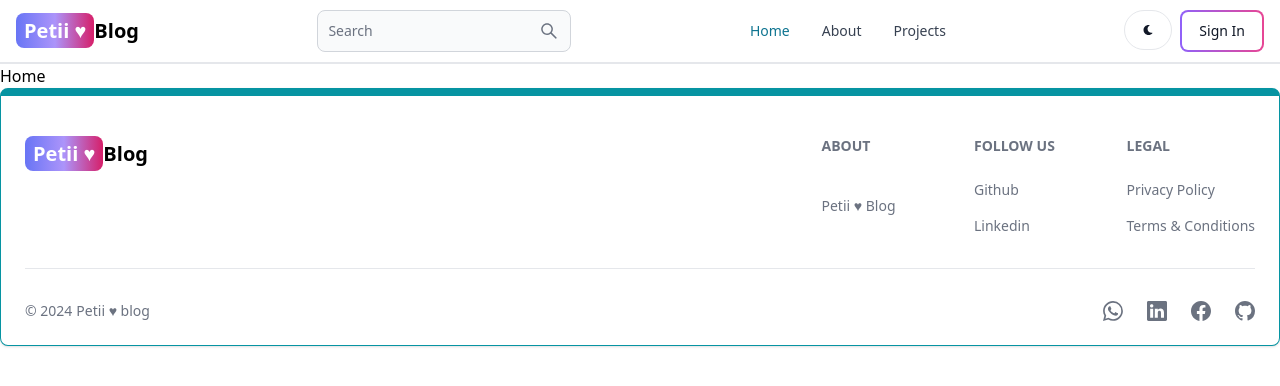
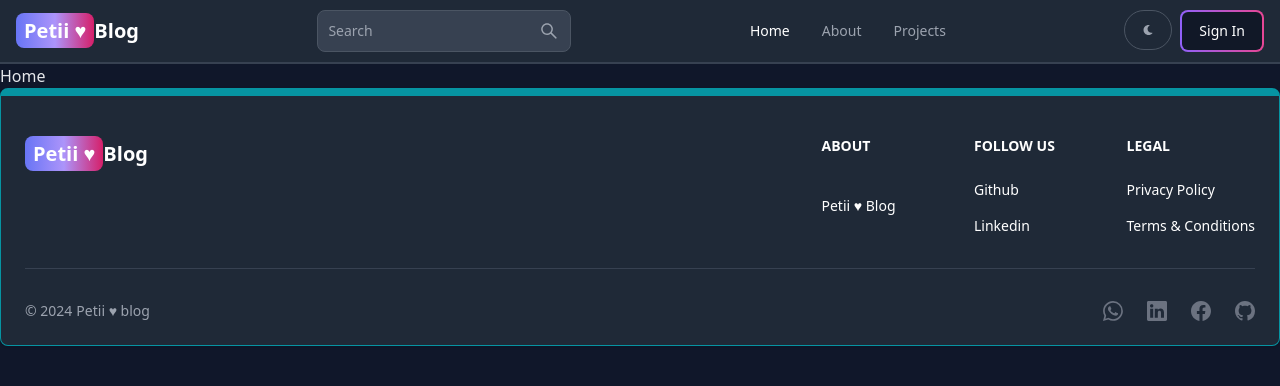
Before and after one commit to mohammaduamhar/MERN-Blog-Page, a React (Vite) app in the folder client/: page / in a window 1280 px wide. Shown: the top 386 px of the page. Built offline with nearby package versions, Linux system fonts and the light colour scheme; no server answers.

Commit message:
and dark and light mood

```diff
--- a/client/src/components/Header.jsx
+++ b/client/src/components/Header.jsx
@@ -2,13 +2,17 @@
 import { Navbar, TextInput,Button, Dropdown, Avatar } from "flowbite-react";
 import { Link, useLocation } from "react-router-dom";
 import {AiOutlineSearch} from 'react-icons/ai'
-import {FaMoon} from 'react-icons/fa';
-import {useSelector} from 'react-redux';
+import {FaMoon , FaSun} from 'react-icons/fa';
+import {useSelector,useDispatch} from 'react-redux';
+import {toggleTheme} from '../redux/theme/themeSlice';
 
 
 export default function Header() {
     const path = useLocation().pathname;
+    const dispatch = useDispatch();
     const {currentUser} = useSelector(state => state.user)
+    const theme = useSelector(state => state.theme.theme);
+
   return (
     <Navbar className="border-b-2">
       <Link to="/" className="self-center whitespace-nowrap text-sm  sm:text-xl font-semibold dark:text-white">
@@ -29,8 +33,8 @@
       </Button>
 
       <div className="flex gap-2 md:order-2">
-        <Button className="w-12 h-10 hidden sm:inline" color="gray" pill>
-           <FaMoon />
+        <Button className="w-12 h-10 hidden sm:inline" color="gray" pill onClick={() => dispatch(toggleTheme())}>
+        {theme === 'light' ?  <FaSun /> : <FaMoon /> }
         </Button>
         {currentUser ? (
           <Dropdown arrowIcon={false}
--- /dev/null
+++ b/client/src/components/Theme_Provider.jsx
@@ -0,0 +1,12 @@
+import { useSelector } from 'react-redux';
+
+export default function Theme_Provider({ children }) {
+  const { theme } = useSelector((state) => state.theme);
+  return (
+    <div className={theme}>
+      <div className='bg-white text-gray-700 dark:text-gray-200 dark:bg-[rgb(16,23,42)] min-h-screen'>
+        {children}
+      </div>
+    </div>
+  );
+}
--- a/client/src/main.jsx
+++ b/client/src/main.jsx
@@ -1,15 +1,18 @@
-import React from 'react'
-import ReactDOM from 'react-dom/client'
-import App from './App.jsx'
-import './index.css'
-import {store , persistor} from './redux/store.js';
-import { Provider } from 'react-redux';
-import { PersistGate } from 'redux-persist/integration/react';
+import React from "react";
+import ReactDOM from "react-dom/client";
+import App from "./App.jsx";
+import "./index.css";
+import { store, persistor } from "./redux/store.js";
+import { Provider } from "react-redux";
+import { PersistGate } from "redux-persist/integration/react";
+import Theme_Provider from "./components/Theme_Provider.jsx";
 
-ReactDOM.createRoot(document.getElementById('root')).render(
+ReactDOM.createRoot(document.getElementById("root")).render(
   <PersistGate persistor={persistor}>
-  <Provider store={store}>
-    <App />
-  </Provider>
+    <Provider store={store}>
+      <Theme_Provider>
+        <App />
+      </Theme_Provider>
+    </Provider>
   </PersistGate>
-)
+);
--- a/client/src/redux/store.js
+++ b/client/src/redux/store.js
@@ -1,11 +1,13 @@
 import { combineReducers, configureStore } from "@reduxjs/toolkit";
 import userReducer from "./user/userSlice.js";
 import { persistReducer } from "redux-persist";
+import themeReducer from "./theme/themeSlice.js";
 import storage from "redux-persist/lib/storage";
 import { persistStore } from "redux-persist";
 
 const rootReducer = combineReducers({
   user: userReducer,
+  theme: themeReducer,
 });
 
 const persistConfig = {
--- /dev/null
+++ b/client/src/redux/theme/themeSlice.js
@@ -0,0 +1,19 @@
+import {createSlice} from '@reduxjs/toolkit';
+
+const initialState = {
+    theme: 'dark',
+};
+
+const themeSlice = createSlice({
+    name: 'theme',
+    initialState,
+    reducers: {
+        toggleTheme: (state) => {
+            state.theme = state.theme === 'dark' ? 'light' : 'dark';
+        },
+        }
+});
+
+export const {toggleTheme} = themeSlice.actions;
+
+export default themeSlice.reducer;
```
